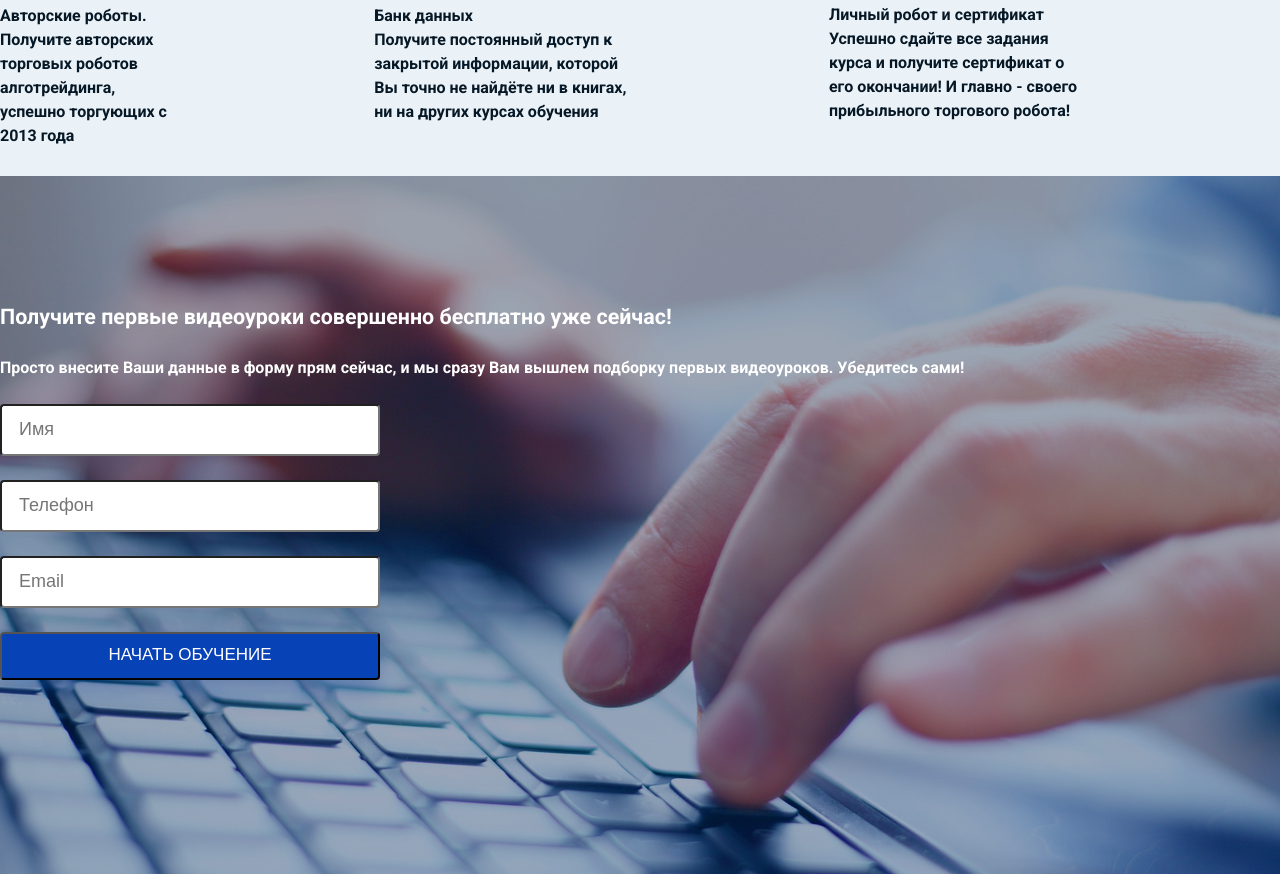
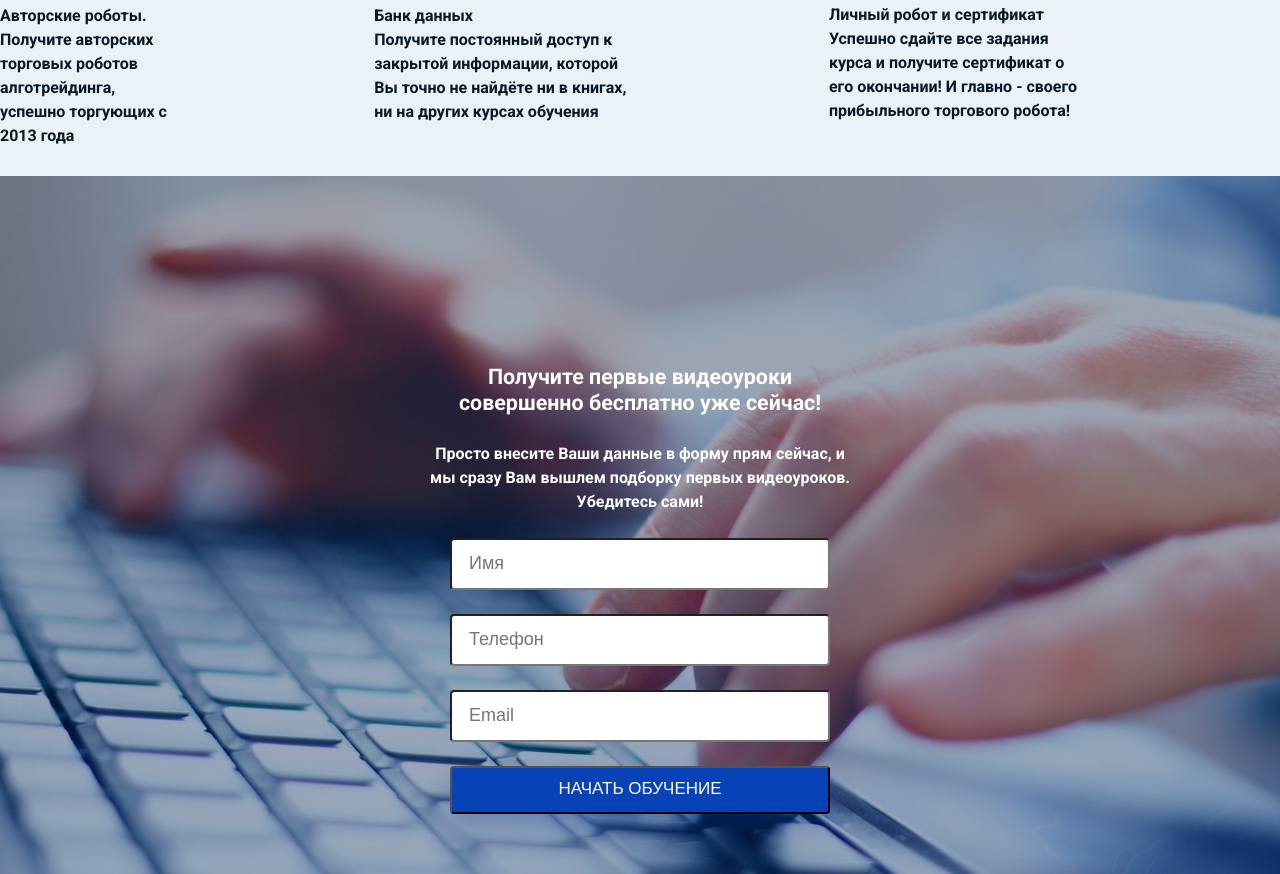
Before and after one commit to ange1maycry/practice, a plain HTML site: page practice/index.html in a window 1280 px wide. Shown: the part 7232-8106 px from the top of the page. Drawn offline with Linux system fonts and the light colour scheme.

Commit message:
Add files via upload

```diff
--- a/practice/css/style.css
+++ b/practice/css/style.css
@@ -428,6 +428,7 @@
 }
 .promo_advantages_course {
     display: flex;
+    align-items: center;
     flex-direction: column;
 }
 .title_promo_advantages_course {
@@ -454,18 +455,28 @@
     padding-bottom: 21px;
 }
 .data_form {
+    display: flex;
     font-family: 'Roboto', sans-serif;
     background: url(/img/shape_97.png) no-repeat center;
     height: 698px;
     background-size: cover;
 }
+.data_form_promo {
+    display: flex;
+    align-items: center;
+    flex-direction: column;
+}
 .title_data_form {
+    text-align: center;
+    max-width: 370px;
     padding-top: 128px;
     font-size: 32px;
     line-height: 1.2;
     color: #ffffff;
 }
 .description_data_form {
+    text-align: center;
+    max-width: 430px;
     padding-top: 26px;
     padding-bottom: 24px;
     font-size: 16px;
```
